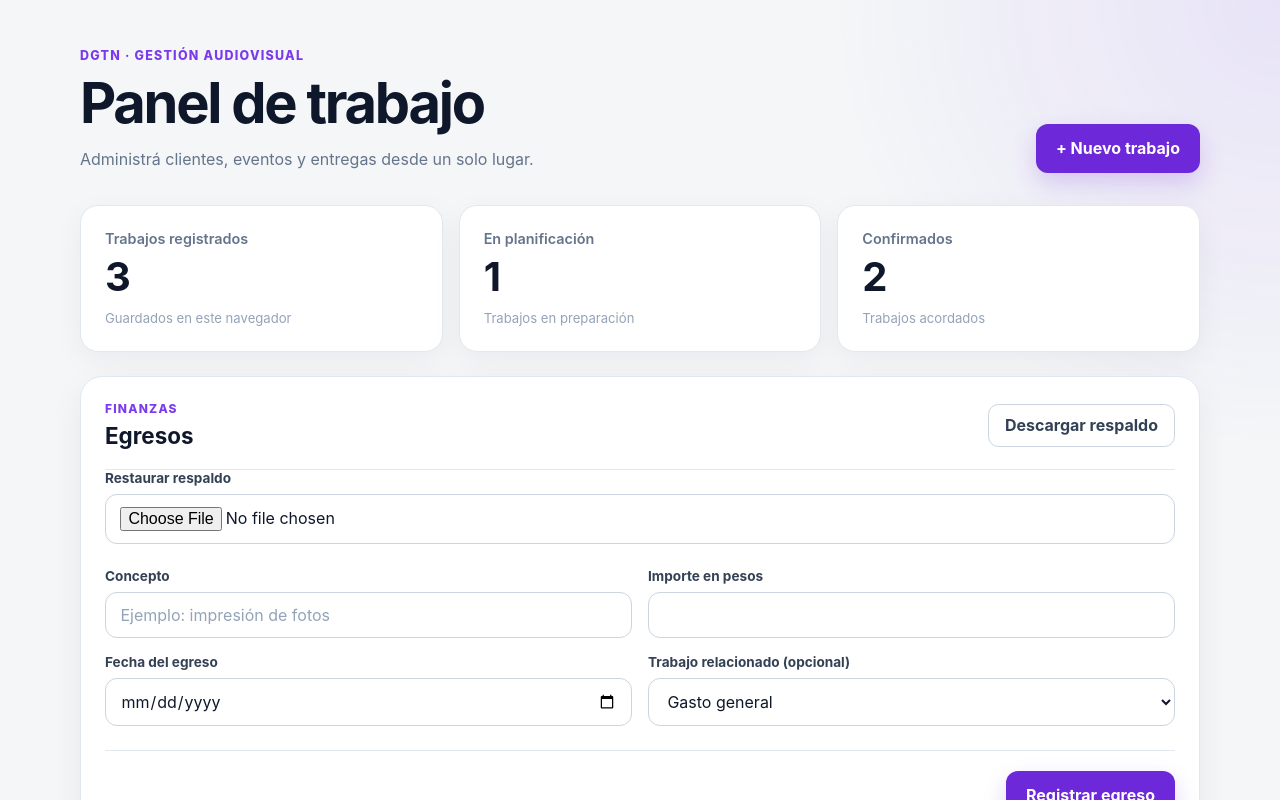
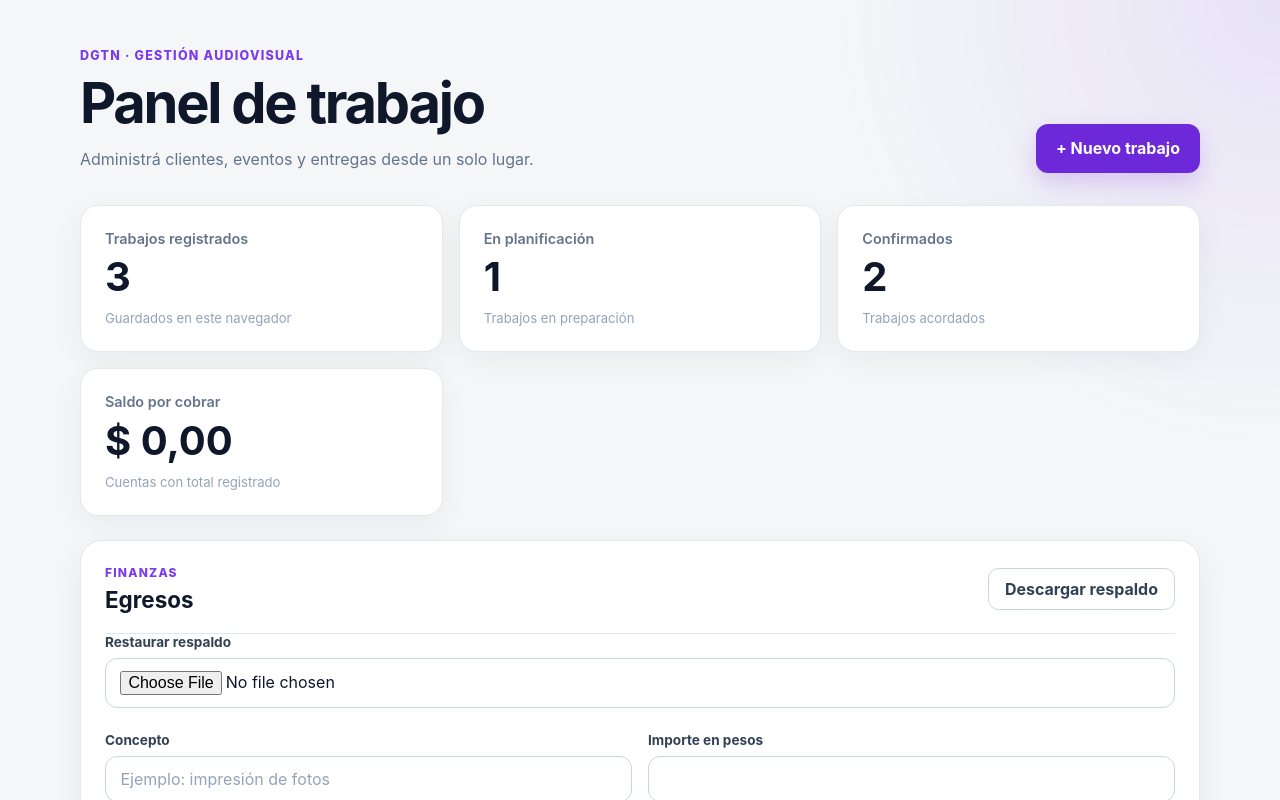
Before and after one commit to cristianegaitan/gestor-dgtn, a React (Vite) app: page / in a window 1280 px wide. Shown: the top 800 px of the page. Built offline with nearby package versions, Linux system fonts and the light colour scheme.

Commit message:
feat: show total outstanding balance

```diff
--- a/src/App.jsx
+++ b/src/App.jsx
@@ -313,6 +313,15 @@ function App() {
   const trabajoSeleccionado =
     trabajos.find((trabajo) => trabajo.id === idTrabajoSeleccionado) ?? null
 
+  const saldoPendienteCentavos = trabajos
+    .flatMap((trabajo) => trabajo.cuentasCobro ?? [])
+    .reduce((suma, cuenta) => {
+      if (cuenta.totalCentavos === null) return suma
+
+      const saldo = cuenta.totalCentavos - calcularCobradoCentavos(cuenta)
+      return suma + Math.max(0, saldo)
+    }, 0)
+
   const resumen = [
     {
       id: 1,
@@ -336,7 +345,19 @@ function App() {
       ).length,
       detalle: 'Trabajos acordados',
     },
+
+    {
+      id: 4,
+      etiqueta: 'Saldo por cobrar',
+      valor: (saldoPendienteCentavos / 100).toLocaleString('es-AR', {
+        style: 'currency',
+        currency: 'ARS',
+      }),
+      detalle: 'Cuentas con total registrado',
+    },
   ]
+
+
 
   function manejarCambio(evento) {
     const { name, value } = evento.target
```
